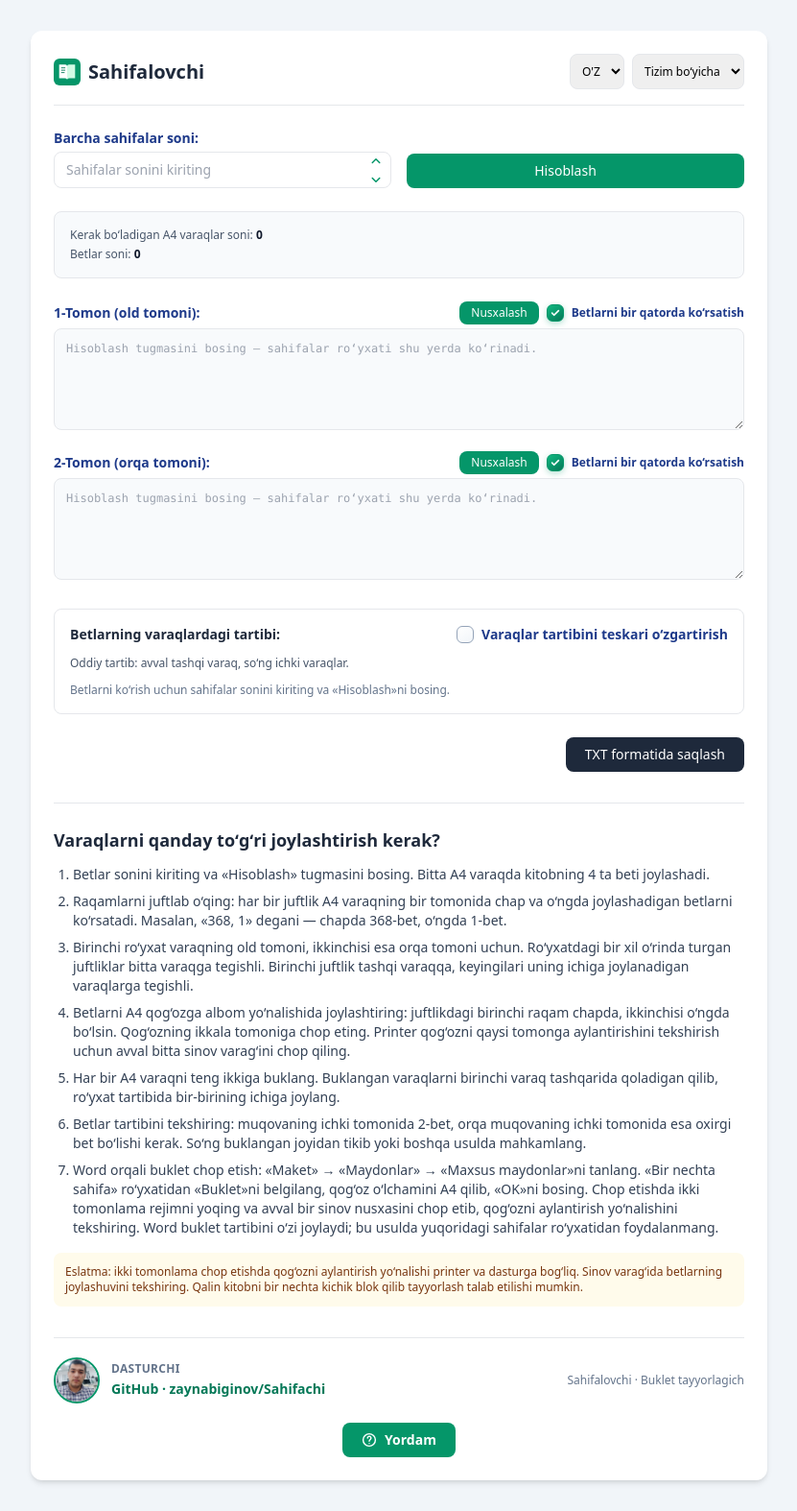
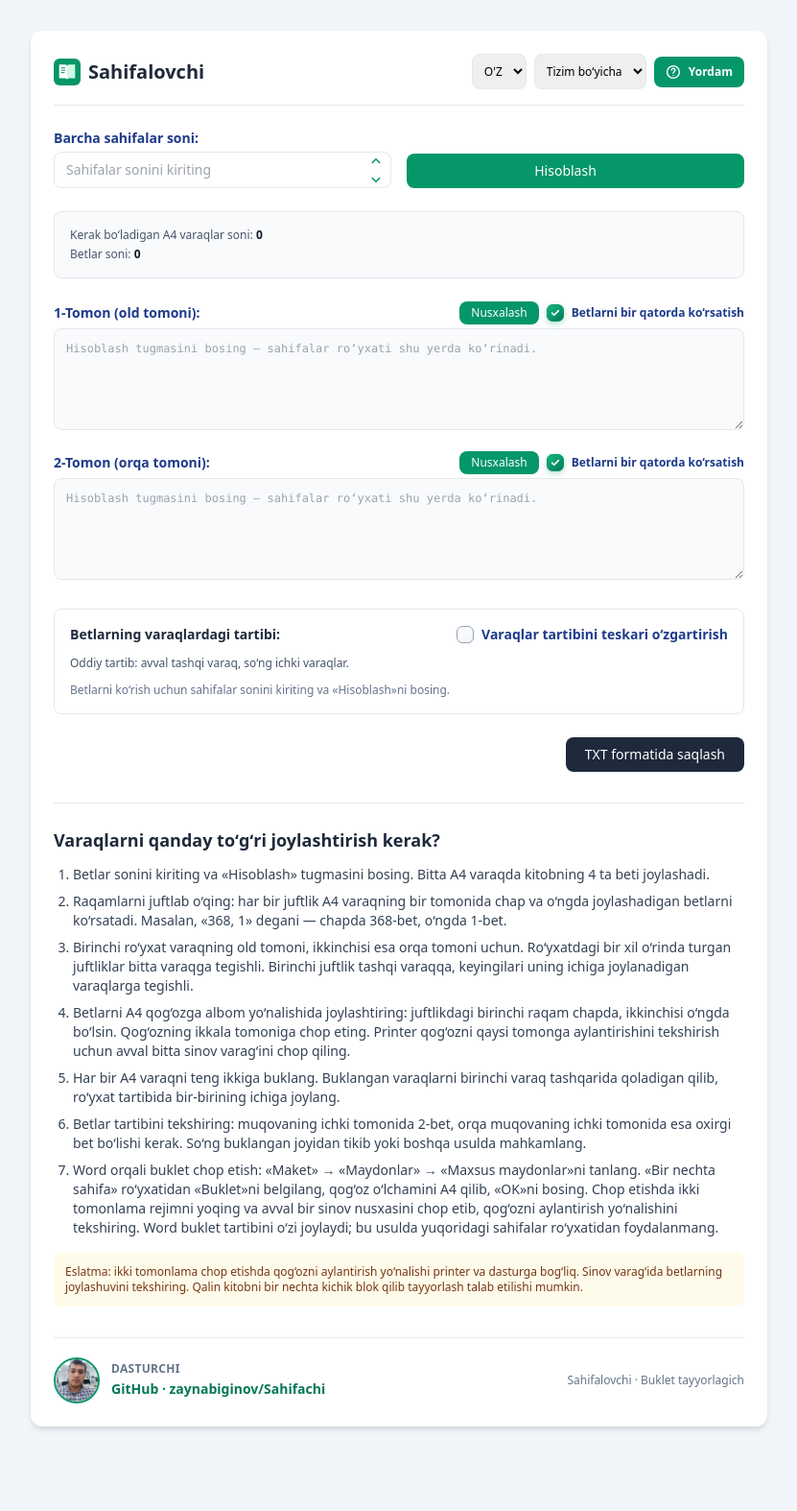
Before and after one commit to zaynabiginov/sahifalovchi, a plain HTML site: page index.html in a window 1280 px wide. Shown: the whole page at 96% size, without its empty margins (224-1055 px from the left). After the commit the page ends 1518 px from the top, so only its background shows below. Drawn offline with nearby package versions, Linux system fonts and the light colour scheme.

Commit message:
Add files via upload

```diff
--- a/index.html
+++ b/index.html
@@ -180,6 +180,14 @@
                     <option value="light" id="t-theme-light">Light</option>
                     <option value="dark" id="t-theme-dark">Dark</option>
                 </select>
+                <button type="button" id="t-help-open" aria-haspopup="dialog" aria-controls="helpDialog"
+                    class="calculate-button inline-flex items-center gap-2 rounded-lg bg-emerald-600 px-3 py-2 text-xs font-semibold text-white">
+                    <svg viewBox="0 0 20 20" class="h-4 w-4" fill="none" aria-hidden="true">
+                        <circle cx="10" cy="10" r="8" stroke="currentColor" stroke-width="1.8"/>
+                        <path d="M7.8 7.5a2.25 2.25 0 1 1 3.8 1.63c-.95.9-1.6 1.2-1.6 2.37M10 14.5h.01" stroke="currentColor" stroke-width="1.8" stroke-linecap="round"/>
+                    </svg>
+                    <span id="t-help-button">Yordam</span>
+                </button>
             </div>
         </div>
 
@@ -298,23 +306,13 @@
                     <img src="./developer-photo.png" alt="Developer" class="h-12 w-12 rounded-full border-2 border-emerald-600 object-cover">
                     <div>
                         <p id="t-footer-title" class="text-xs font-semibold uppercase tracking-wide text-slate-500">Developer</p>
-                        <a id="t-footer-name" href="https://github.com/zaynabiginov/Sahifachi" target="_blank" rel="noopener noreferrer" class="text-sm font-semibold text-emerald-700 hover:text-emerald-800 hover:underline">GitHub · zaynabiginov/Sahifachi</a>
+                        <a id="t-footer-name" href="https://github.com/zaynabiginov/Sahifalovchi" target="_blank" rel="noopener noreferrer" class="text-sm font-semibold text-emerald-700 hover:text-emerald-800 hover:underline">GitHub · zaynabiginov/Sahifachi</a>
                     </div>
                 </div>
                 <p id="t-footer-caption" class="text-xs text-slate-500">Sahifalovchi · Booklet maker</p>
             </div>
         </footer>
 
-        <div class="mt-5 flex justify-center">
-            <button type="button" id="t-help-open" aria-haspopup="dialog" aria-controls="helpDialog"
-                class="calculate-button inline-flex items-center gap-2 rounded-lg bg-emerald-600 px-5 py-2 text-sm font-semibold text-white">
-                <svg viewBox="0 0 20 20" class="h-4 w-4" fill="none" aria-hidden="true">
-                    <circle cx="10" cy="10" r="8" stroke="currentColor" stroke-width="1.8"/>
-                    <path d="M7.8 7.5a2.25 2.25 0 1 1 3.8 1.63c-.95.9-1.6 1.2-1.6 2.37M10 14.5h.01" stroke="currentColor" stroke-width="1.8" stroke-linecap="round"/>
-                </svg>
-                <span id="t-help-button">Yordam</span>
-            </button>
-        </div>
     </div>
 
     <dialog id="helpDialog" class="help-dialog rounded-2xl bg-white text-slate-700 shadow-2xl">
```
